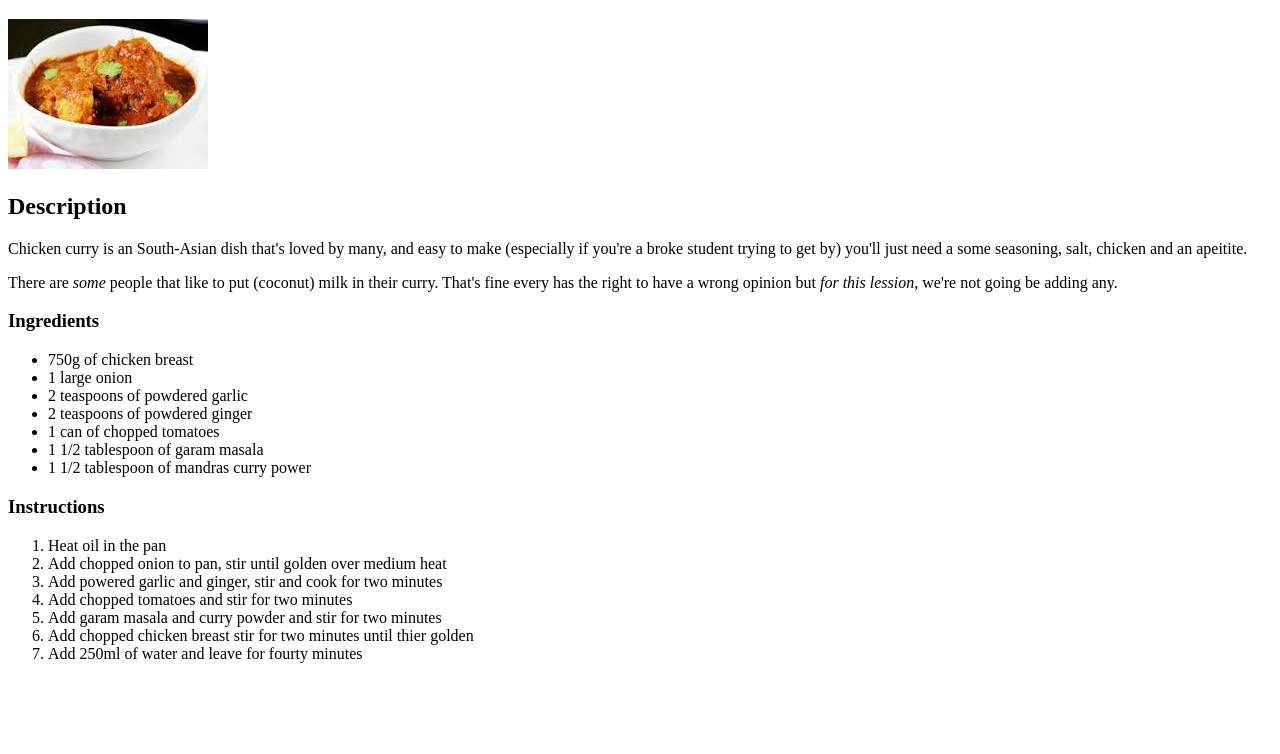
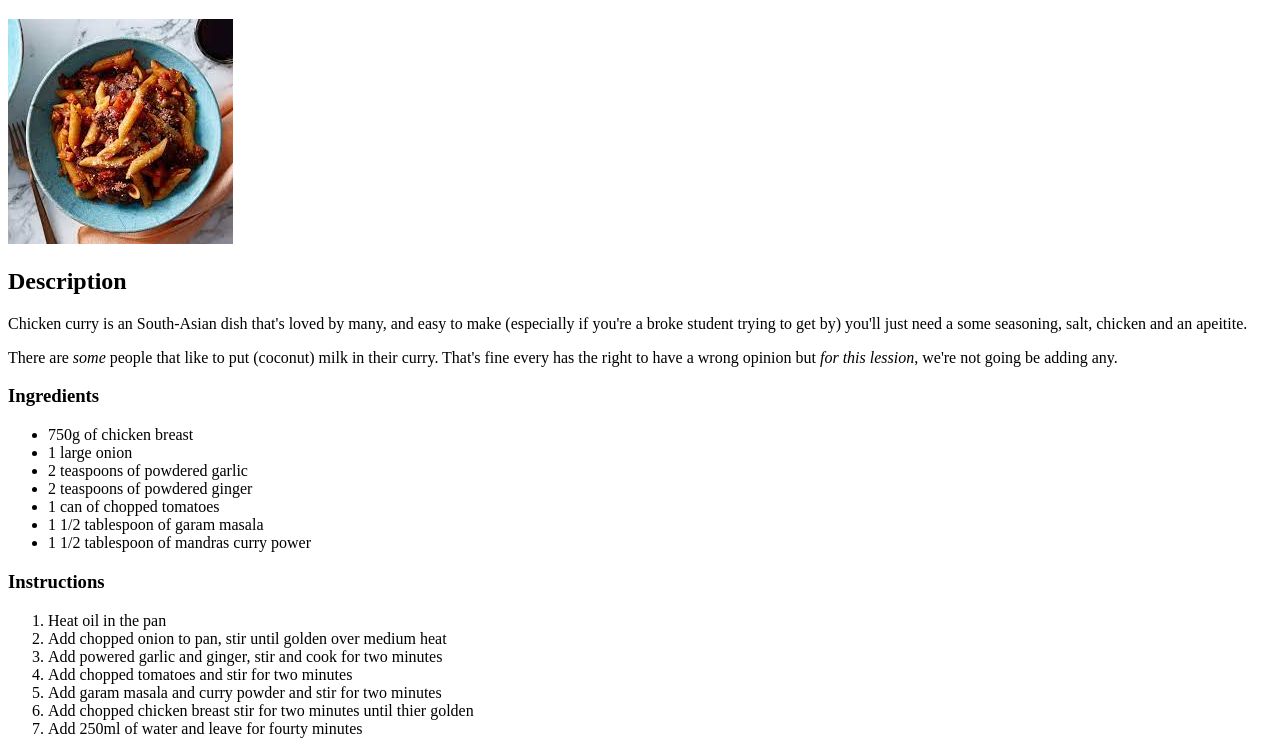
Before and after one commit to Kane-Kesler/odin-recipes, a plain HTML site: page recipes/spaghetti-bolognese.html in a window 1280 px wide. Shown: the part 61-815 px from the top of the page. Drawn offline with Linux system fonts and the light colour scheme.

Commit message:
Changed image from chicken curry to spaghetti bolognese (for future reference, I'll say sb instead of spaghetti bolognese)

```diff
--- a/recipes/spaghetti-bolognese.html
+++ b/recipes/spaghetti-bolognese.html
@@ -8,7 +8,7 @@
 <body>
     <h1>Chicken Curry</h1>
 
-    <img src="../images/chickencurry.jpeg" alt="Chicken Curry">
+    <img src="../images/spaghettibolognese.jpeg" alt="Spaghetti Bolognese">
 
     <h2>Description</h2>
 
```
